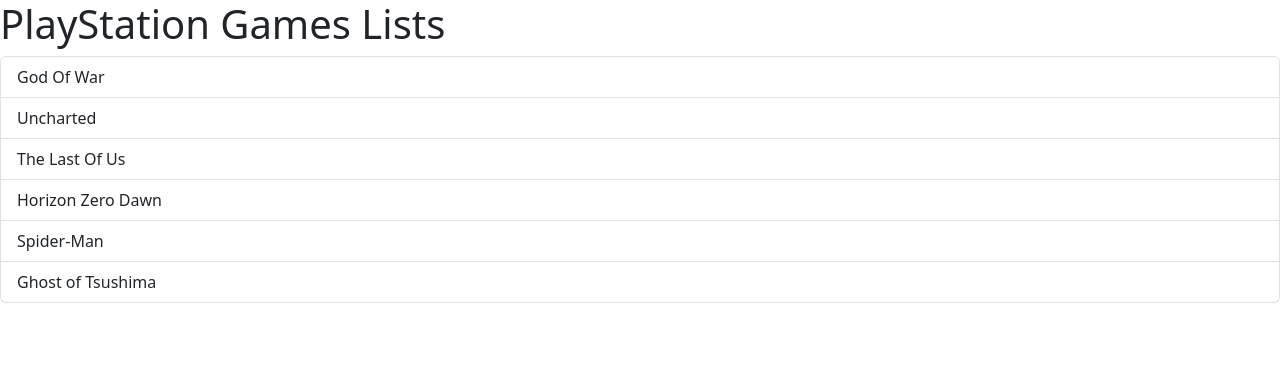
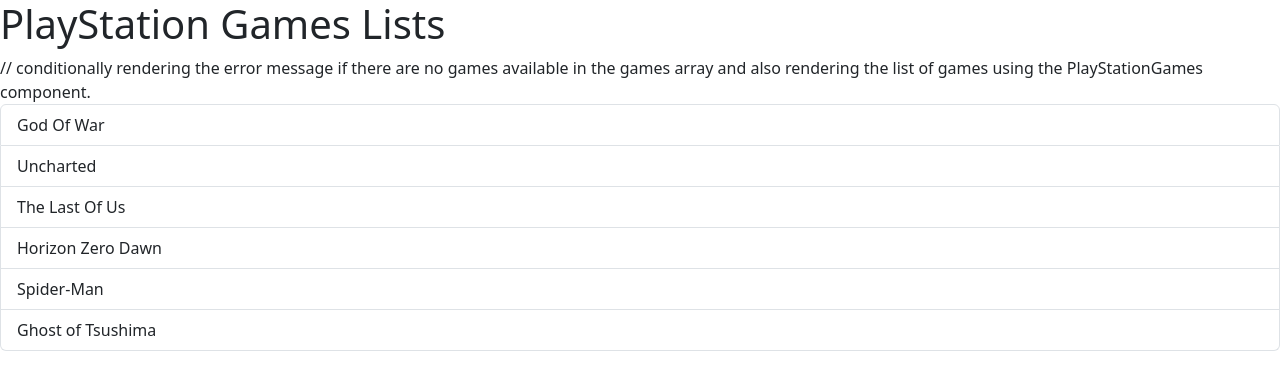
Before and after one commit to General-Monish/LEARNING_REACT, a React (Vite) app in the folder learning_Fragments-Topic/: page / in a window 1280 px wide. Shown: the top 390 px of the page. Built offline with nearby package versions, Linux system fonts and the light colour scheme.

Commit message:
added ErrorMessage component to display a message when there are no games available. Updated App.jsx to use the ErrorMessage component and pass the games array as a prop.

```diff
--- a/learning_Fragments-Topic/src/App.jsx
+++ b/learning_Fragments-Topic/src/App.jsx
@@ -36,6 +36,7 @@
     // </>
     <>
       <h1>PlayStation Games Lists</h1>
+      // conditionally rendering the error message if there are no games available in the games array and also rendering the list of games using the PlayStationGames component.
       <ErrorMessage gamesItems={games} />
       <PlayStationGames gamesItems={games} />
     </>
```
